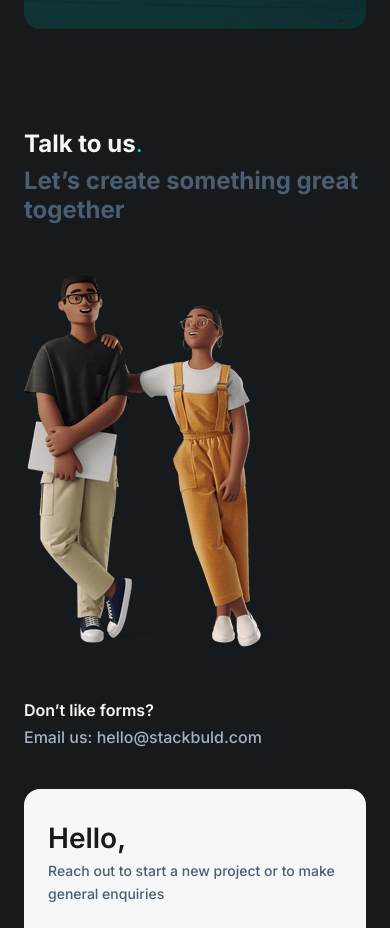
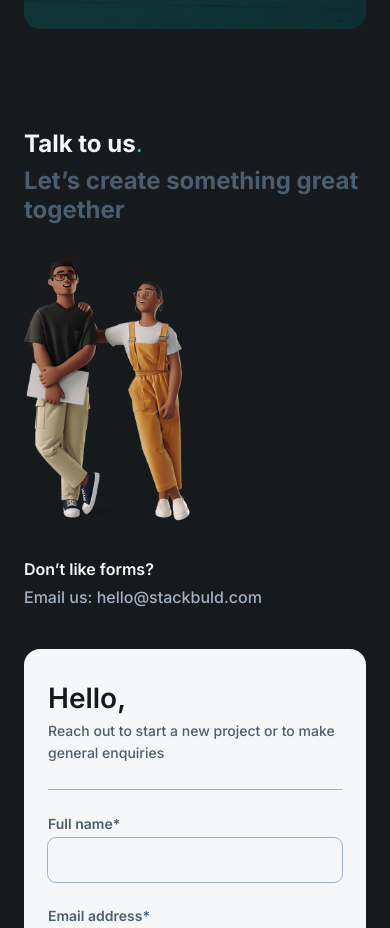
Before and after one commit to pdev6373/stackbuld, a Next.js app: page / in a window 390 px wide. Shown: the part 8900-9828 px from the top of the page. Built offline with nearby package versions, Linux system fonts and the light colour scheme.

Commit message:
initial commit

```diff
--- a/components/contact/Contact.tsx
+++ b/components/contact/Contact.tsx
@@ -53,6 +53,15 @@ export default function Contact() {
           alt="contact image"
           width={256}
           height={375}
+          className={styles.people}
+        />
+
+        <Image
+          className={styles.peopleMobile}
+          src={Images.people}
+          alt="contact image"
+          width={179.2}
+          height={262.5}
         />
 
         <div className={styles.contactTopTexts}>
--- a/components/contact/Contaxct.module.css
+++ b/components/contact/Contaxct.module.css
@@ -137,6 +137,14 @@
   color: #17c2c2;
 }
 
+.peopleMobile {
+  display: none;
+}
+
+.people {
+  display: block;
+}
+
 .sectionTitleDark {
   font-size: clamp(36px, 3.33333vw, 48px);
   font-weight: 700;
@@ -191,6 +199,14 @@
     margin-block: 24px;
   }
 
+  .peopleMobile {
+    display: block;
+  }
+
+  .people {
+    display: none;
+  }
+
   .formInputs {
     gap: 24px;
   }
@@ -210,7 +226,7 @@
   }
 
   .contactTop {
-    gap: 50px;
+    gap: 40px;
   }
 
   .contact {
@@ -230,6 +246,10 @@
     font-size: 16px;
   }
 
+  .contactTop {
+    gap: 36px;
+  }
+
   .contact {
     gap: 40px;
   }
```
